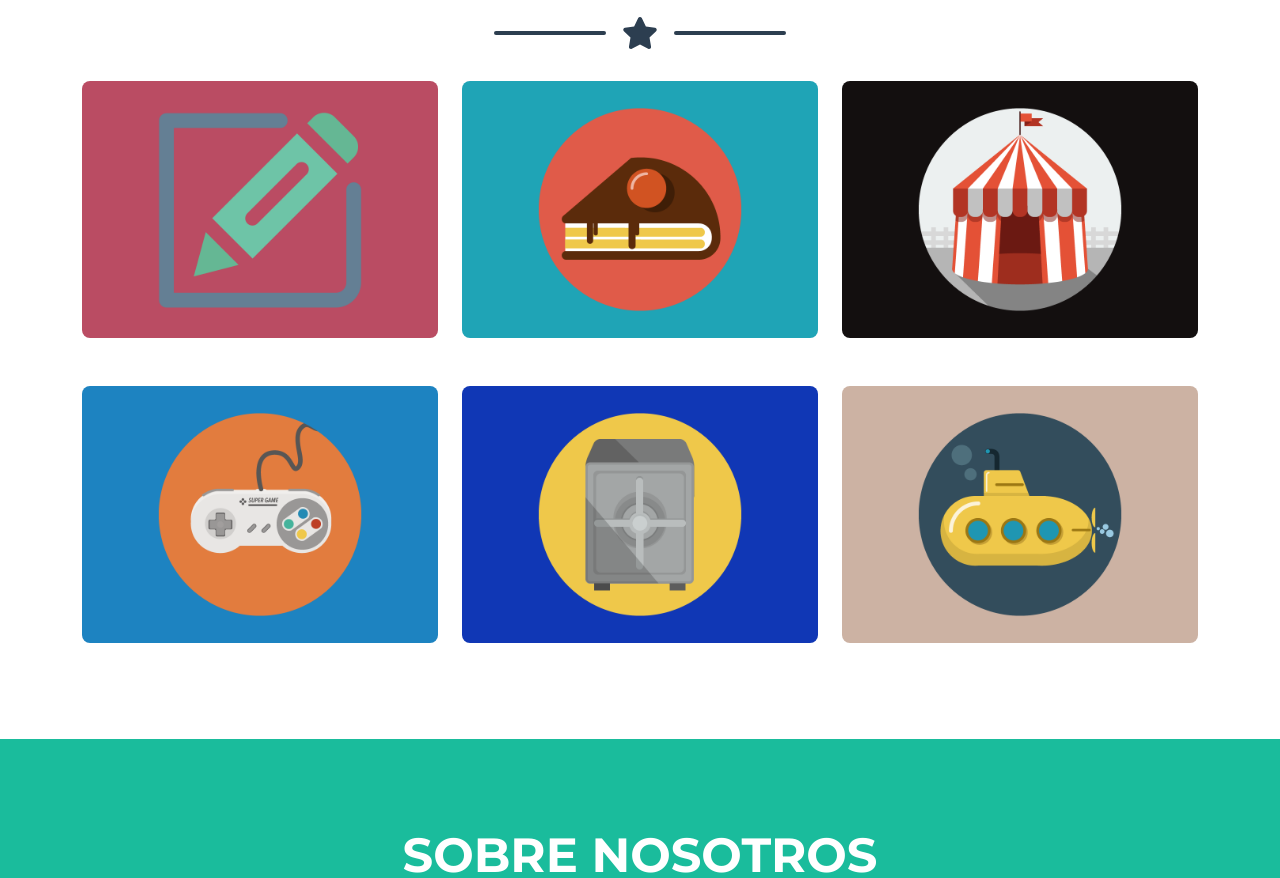
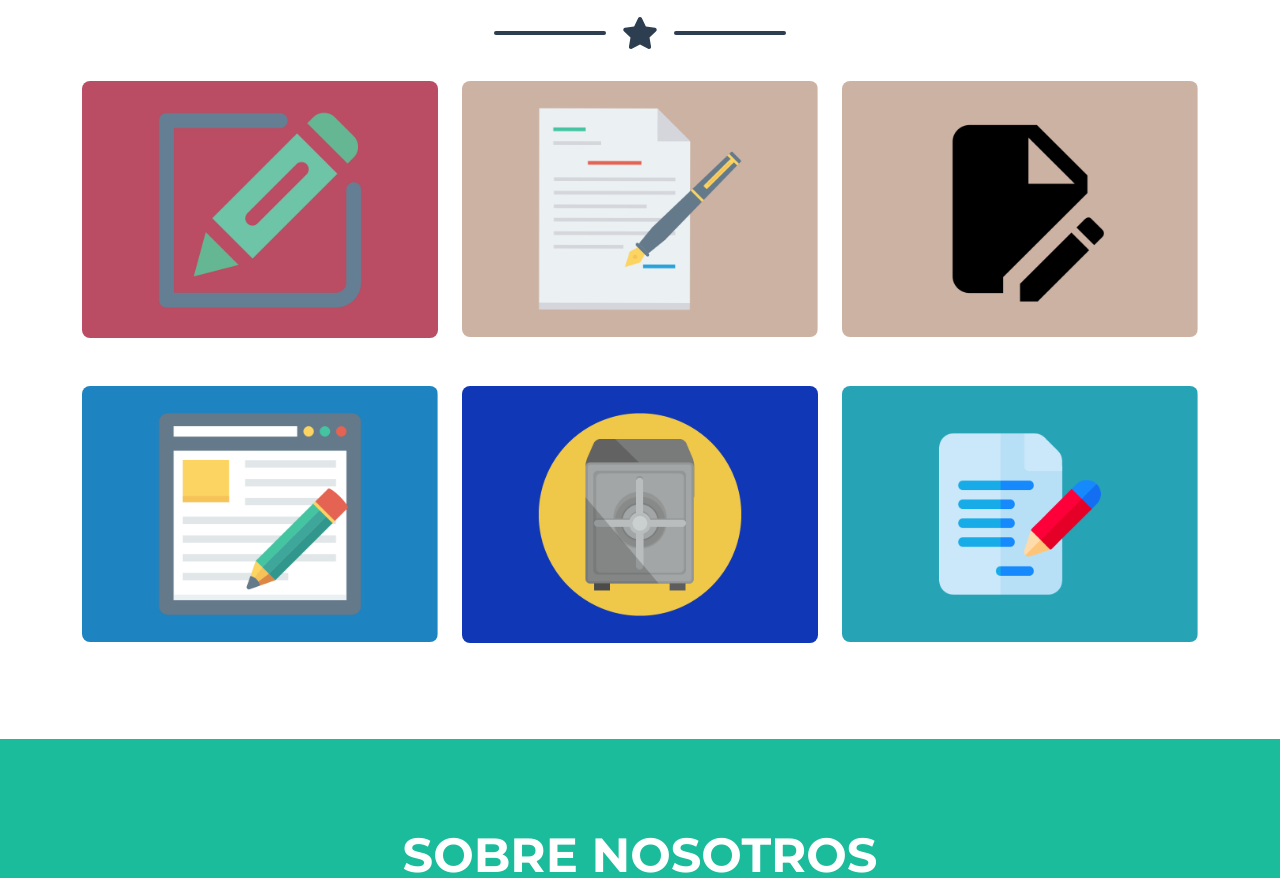
Before and after one commit to ModeloContratos/Contratos-de-compraventa, a plain HTML site: page index.html in a window 1280 px wide. Shown: the part 986-1864 px from the top of the page. Drawn offline with nearby package versions, Linux system fonts and the light colour scheme.

Commit message:
Update index.html

```diff
--- a/index.html
+++ b/index.html
@@ -79,7 +79,7 @@
                             <div class="portfolio-item-caption d-flex align-items-center justify-content-center h-100 w-100">
                                 <div class="portfolio-item-caption-content text-center text-white"><i class="fas fa-plus fa-3x"></i></div>
                             </div>
-                            <img class="img-fluid" src="assets/img/portfolio/cake.png" alt="..." />
+                            <img class="img-fluid" src="assets/img/portfolio/compraventa vivienda.png" alt="contrato compraventa vivienda" />
                         </div>
                     </div>
                     <!-- Portfolio Item 3-->
@@ -88,7 +88,7 @@
                             <div class="portfolio-item-caption d-flex align-items-center justify-content-center h-100 w-100">
                                 <div class="portfolio-item-caption-content text-center text-white"><i class="fas fa-plus fa-3x"></i></div>
                             </div>
-                            <img class="img-fluid" src="assets/img/portfolio/circus.png" alt="..." />
+                            <img class="img-fluid" src="assets/img/portfolio/contrato compra.png" alt="contrato para descargar" />
                         </div>
                     </div>
                     <!-- Portfolio Item 4-->
@@ -97,7 +97,7 @@
                             <div class="portfolio-item-caption d-flex align-items-center justify-content-center h-100 w-100">
                                 <div class="portfolio-item-caption-content text-center text-white"><i class="fas fa-plus fa-3x"></i></div>
                             </div>
-                            <img class="img-fluid" src="assets/img/portfolio/game.png" alt="..." />
+                            <img class="img-fluid" src="assets/img/portfolio/contrato maquinaria.png" alt="Contrato compraventa de maquinaria" />
                         </div>
                     </div>
                     <!-- Portfolio Item 5-->
@@ -106,7 +106,7 @@
                             <div class="portfolio-item-caption d-flex align-items-center justify-content-center h-100 w-100">
                                 <div class="portfolio-item-caption-content text-center text-white"><i class="fas fa-plus fa-3x"></i></div>
                             </div>
-                            <img class="img-fluid" src="assets/img/portfolio/safe.png" alt="..." />
+                            <img class="img-fluid" src="assets/img/portfolio/safe.png" alt="contrato compraventa bienes " />
                         </div>
                     </div>
                     <!-- Portfolio Item 6-->
@@ -115,7 +115,7 @@
                             <div class="portfolio-item-caption d-flex align-items-center justify-content-center h-100 w-100">
                                 <div class="portfolio-item-caption-content text-center text-white"><i class="fas fa-plus fa-3x"></i></div>
                             </div>
-                            <img class="img-fluid" src="assets/img/portfolio/submarine.png" alt="..." />
+                            <img class="img-fluid" src="assets/img/portfolio/contrato moto.png" alt="contrato compraventa moto de segunda mano para descargar" />
                         </div>
                     </div>
                 </div>
```
